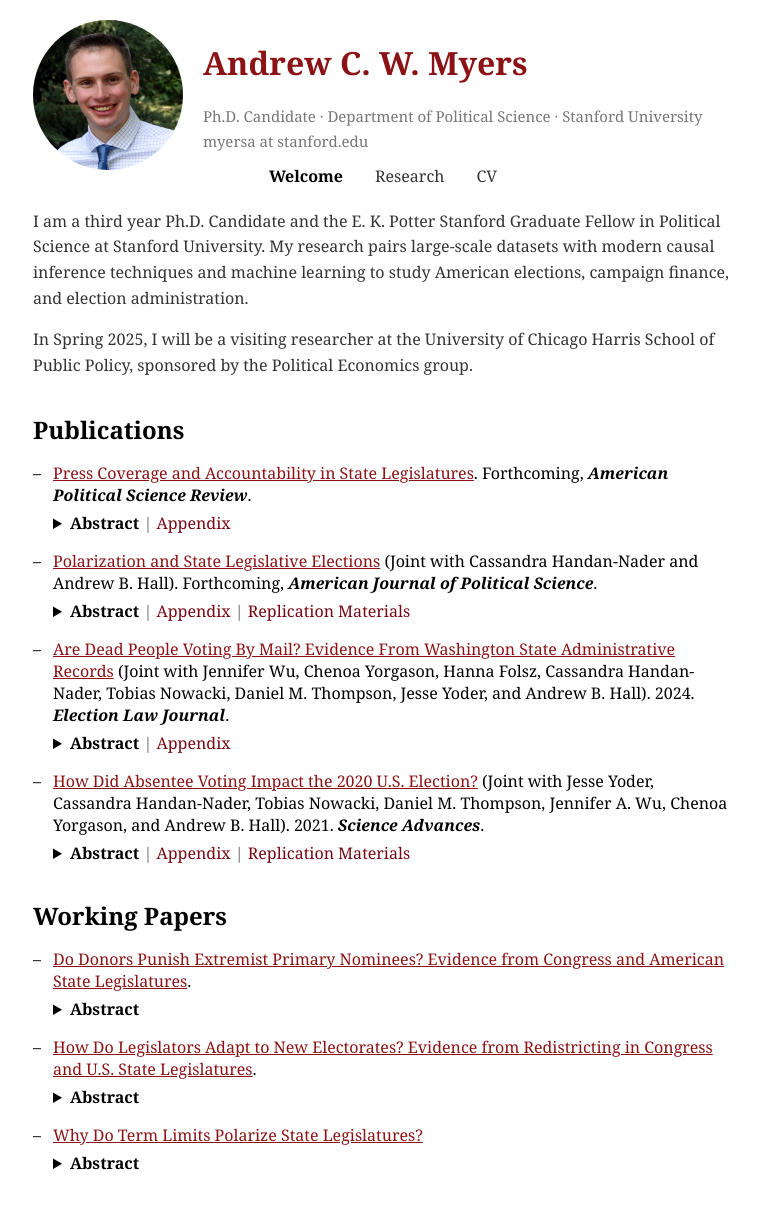
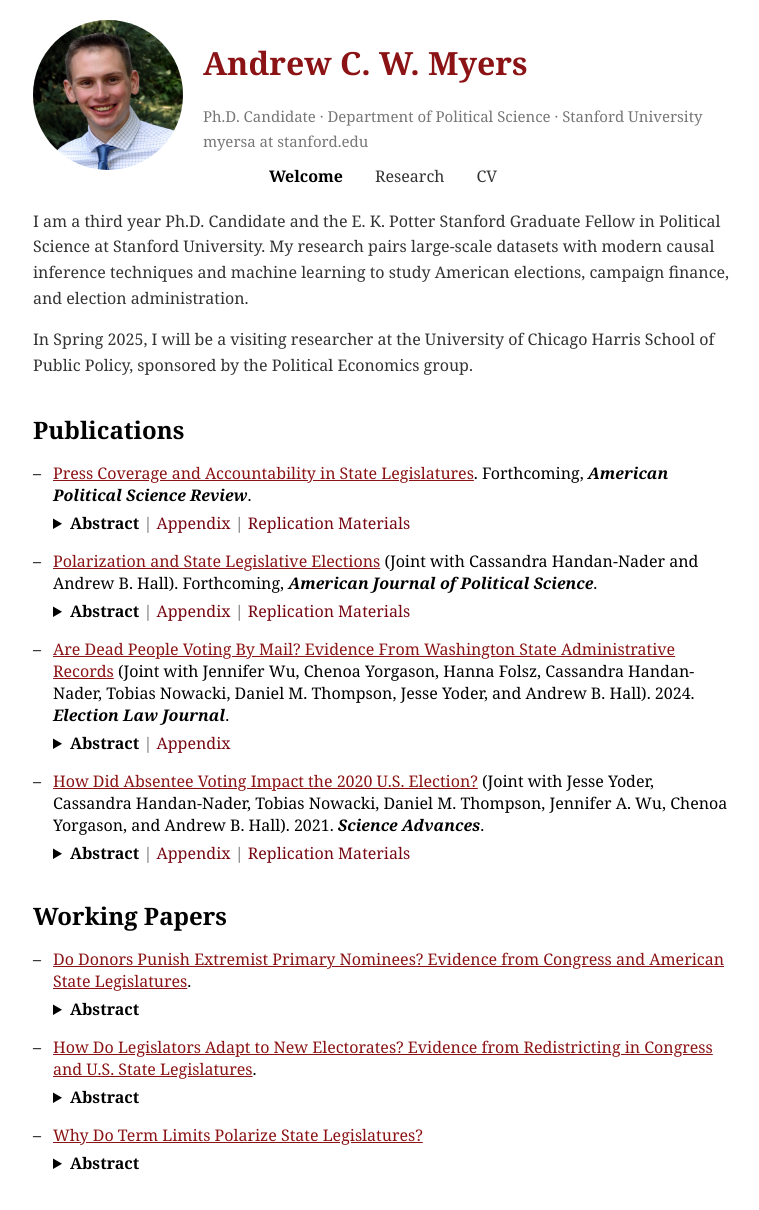
Before and after one commit to AndyMyersSkol/AndyMyersSkol.github.io, a Jekyll site: the page index.html, which Jekyll copies as it is, in a window 1280 px wide. Shown: the whole page, without its empty margins (257-1016 px from the left). Built offline with Jekyll 4.4.1, drawn with Linux system fonts in a browser that asks for light colours.

Commit message:
Update index.html

```diff
--- a/index.html
+++ b/index.html
@@ -37,7 +37,7 @@
         <ul>
             <li><a href="#welcome" class="active" onclick="setActive(this)">Welcome</a></li>
             <li><a href="#research" onclick="setActive(this)">Research</a></li>
-            <li><a href="/documents/andrew_c_w_myers_CV.pdf" target="_blank">CV</a></li>
+            <li><a href="/andrew_c_w_myers_CV.pdf" target="_blank">CV</a></li>
         </ul>
     </nav>
 
@@ -56,12 +56,14 @@
 
     <ul class="dashed">
         <li>
-            <a target="_blank" class="bib" href="/documents/Myers_congruence.pdf">Press Coverage and Accountability in State Legislatures</a>. Forthcoming, <i><b>American Political Science Review</b></i>.
+            <a target="_blank" class="bib" href="/myers_stateleg_press.pdf">Press Coverage and Accountability in State Legislatures</a>. Forthcoming, <i><b>American Political Science Review</b></i>.
             <details class="abstract-container">
                 <summary>
                     <span>Abstract</span>
                     <span class="separator">|</span>
-                    <a href="/documents/Myers_congruence_appendix.pdf" target="_blank" class="replication-link">Appendix</a>
+                    <a href="/myers_stateleg_press.pdf" target="_blank" class="replication-link">Appendix</a>
+                    <span class="separator">|</span>
+                    <a href="https://dataverse.harvard.edu/dataset.xhtml?persistentId=doi:10.7910/DVN/ALPYDK" target="_blank" class="replication-link">Replication Materials</a>
                 </summary>
                 <p class="abstract-text">
 State legislatures are critical policymaking bodies, yet recent studies suggest that elections rarely hold state legislators accountable for their representation and voters generally know little about legislative politics. Would state legislatures function differently if voters had access to more information about legislative politics? Leveraging the haphazard overlap of newspaper markets and legislative districts, I construct and validate a measure of legislative press coverage in all 98 partisan state legislative chambers for the years 2000-2022 that is plausibly uncorrelated with other district-level variables. Drawing on this large-scale dataset, this paper traces the impact of press coverage on state legislative voters, elections, and, ultimately, representation. I find that robust local press coverage substantially augments down-ballot voter engagement, the electoral return to ideological moderation, and the incumbency advantage. Once in office, I further document that state legislators who receive stronger press coverage work more for their constituencies and diverge less from their district’s median voter. Overall, these results suggest that state legislators would be more moderate, representative, and productive were local press coverage strengthened.
@@ -72,12 +74,12 @@
 
     <ul class="dashed">
         <li>
-            <a target="_blank" class="bib" href="/documents/handan-nader_myers_hall_polarization.pdf">Polarization and State Legislative Elections</a> (Joint with Cassandra Handan-Nader and Andrew B. Hall). Forthcoming, <i><b>American Journal of Political Science</b></i>.
+            <a target="_blank" class="bib" href="/handan-nader_myers_hall_polarization.pdf">Polarization and State Legislative Elections</a> (Joint with Cassandra Handan-Nader and Andrew B. Hall). Forthcoming, <i><b>American Journal of Political Science</b></i>.
             <details class="abstract-container">
                 <summary>
                     <span>Abstract</span>
                     <span class="separator">|</span>
-                    <a href="/documents/handan-nader_myers_hall_polarization_appendix.pdf" target="_blank" class="replication-link">Appendix</a>
+                    <a href="/handan-nader_myers_hall_polarization_appendix.pdf" target="_blank" class="replication-link">Appendix</a>
                     <span class="separator">|</span>
                     <a href="https://dataverse.harvard.edu/dataset.xhtml?persistentId=doi:10.7910/DVN/0XQNDR" target="_blank" class="replication-link">Replication Materials</a>
                 </summary>
@@ -90,12 +92,12 @@
 
     <ul class="dashed">
         <li>
-            <a target="_blank" class="bib" href="/documents/wu_et_al_fraud.pdf">Are Dead People Voting By Mail? Evidence From Washington State Administrative Records</a> (Joint with Jennifer Wu, Chenoa Yorgason, Hanna Folsz, Cassandra Handan-Nader, Tobias Nowacki, Daniel M. Thompson, Jesse Yoder, and Andrew B. Hall). 2024. <i><b>Election Law Journal</b></i>.
+            <a target="_blank" class="bib" href="/wu_et_al_fraud.pdf">Are Dead People Voting By Mail? Evidence From Washington State Administrative Records</a> (Joint with Jennifer Wu, Chenoa Yorgason, Hanna Folsz, Cassandra Handan-Nader, Tobias Nowacki, Daniel M. Thompson, Jesse Yoder, and Andrew B. Hall). 2024. <i><b>Election Law Journal</b></i>.
             <details class="abstract-container">
                 <summary>
                     <span>Abstract</span>
                     <span class="separator">|</span>
-                    <a href="/documents/wu_et_al_fraud_appendix.pdf" target="_blank" class="replication-link">Appendix</a>
+                    <a href="/wu_et_al_fraud_appendix.pdf" target="_blank" class="replication-link">Appendix</a>
                 </summary>
                 <p class="abstract-text">
 A common concern about vote-by-mail in the United States is that mail-in ballots are sent to dead people, stolen by bad actors, and counted as fraudulent votes. Studying Washington state’s vote-by-mail program, we link counted ballots and administrative death records to estimate the rate at which dead people’s mail-in ballots are improperly counted as valid votes, using birth dates from online obituaries to address false positives. Among roughly 4.5 million distinct voters in Washington state (2011–2018), we estimate that there are 14 deceased individuals whose ballots might have been cast suspiciously long after their death, representing 0.0003% of voters. Even these few cases may reflect two individuals with the same name and birth date, or clerical errors, rather than fraud. After exploring the robustness of our findings to weaker conditions for name-matching and the inclusion of deaths closer to Election Day, we conclude that counting dead people’s ballots as votes seems extraordinarily rare in Washington’s universal vote-by-mail system.
@@ -106,13 +108,13 @@
 
     <ul class="dashed">
         <li>
-            <a target="_blank" class="bib" href="/documents/yoder_et_al_2021_turnout.pdf">How Did Absentee Voting Impact the 2020 U.S. Election?</a> (Joint with Jesse Yoder, Cassandra Handan-Nader, Tobias Nowacki,
+            <a target="_blank" class="bib" href="/yoder_et_al_2021_turnout.pdf">How Did Absentee Voting Impact the 2020 U.S. Election?</a> (Joint with Jesse Yoder, Cassandra Handan-Nader, Tobias Nowacki,
 Daniel M. Thompson, Jennifer A. Wu, Chenoa Yorgason, and Andrew B. Hall). 2021. <i><b>Science Advances</b></i>.
             <details class="abstract-container">
                 <summary>
                     <span>Abstract</span>
                     <span class="separator">|</span>
-                    <a href="/documents/yoder_et_al_2021_turnout_appendix.pdf" target="_blank" class="replication-link">Appendix</a>
+                    <a href="/yoder_et_al_2021_turnout_appendix.pdf" target="_blank" class="replication-link">Appendix</a>
                     <span class="separator">|</span>
                     <a href="https://dataverse.harvard.edu/dataset.xhtml?persistentId=doi:10.7910/DVN/YG4R14" target="_blank" class="replication-link">Replication Materials</a>
                 </summary>
@@ -127,7 +129,7 @@
 
    <ul class="dashed">
         <li>
-            <a target="_blank" class="bib" href="/documents/Myers_extremist_nominee_fundraising.pdf">Do Donors Punish Extremist Primary Nominees? Evidence from Congress and American State Legislatures</a>.
+            <a target="_blank" class="bib" href="/myers_extremist_nominee_fundraising.pdf">Do Donors Punish Extremist Primary Nominees? Evidence from Congress and American State Legislatures</a>.
             <details class="abstract-container">
                 <summary>
                     <span>Abstract</span>
@@ -142,7 +144,7 @@
 
    <ul class="dashed">
         <li>
-        <a target="_blank" class="bib" href="/documents/Myers_redistricting.pdf">How Do Legislators Adapt to New Electorates? Evidence from Redistricting in Congress and U.S. State Legislatures</a>.
+        <a target="_blank" class="bib" href="/myers_redistricting.pdf">How Do Legislators Adapt to New Electorates? Evidence from Redistricting in Congress and U.S. State Legislatures</a>.
             <details class="abstract-container">
                 <summary>
                     <span>Abstract</span>
@@ -156,7 +158,7 @@
 
    <ul class="dashed">
         <li>
-        <a target="_blank" class="bib" href="/documents/Myers_term_limits.pdf">Why Do Term Limits Polarize State Legislatures?</a>
+        <a target="_blank" class="bib" href="/myers_term_limits.pdf">Why Do Term Limits Polarize State Legislatures?</a>
             <details class="abstract-container">
                 <summary>
                     <span>Abstract</span>
```
